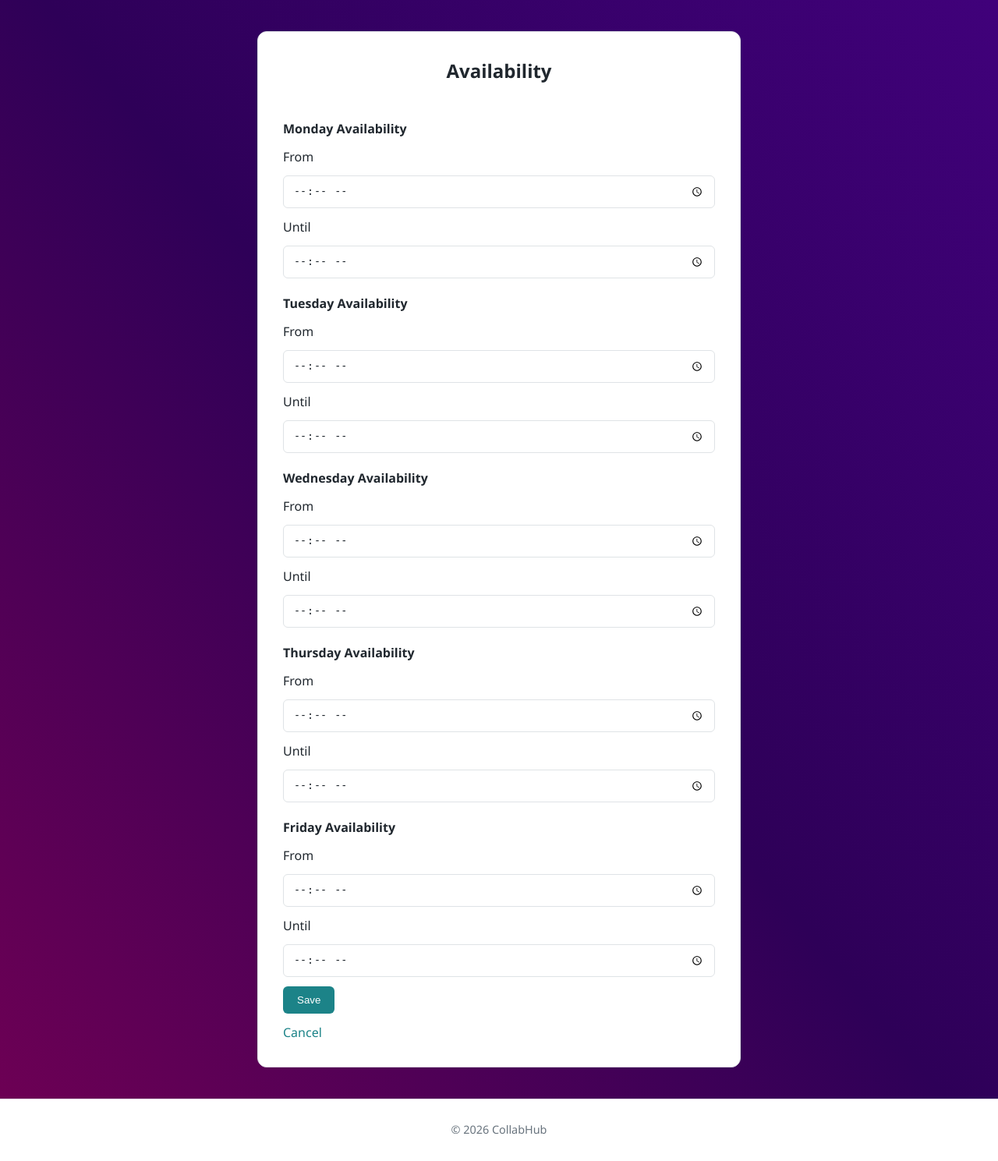
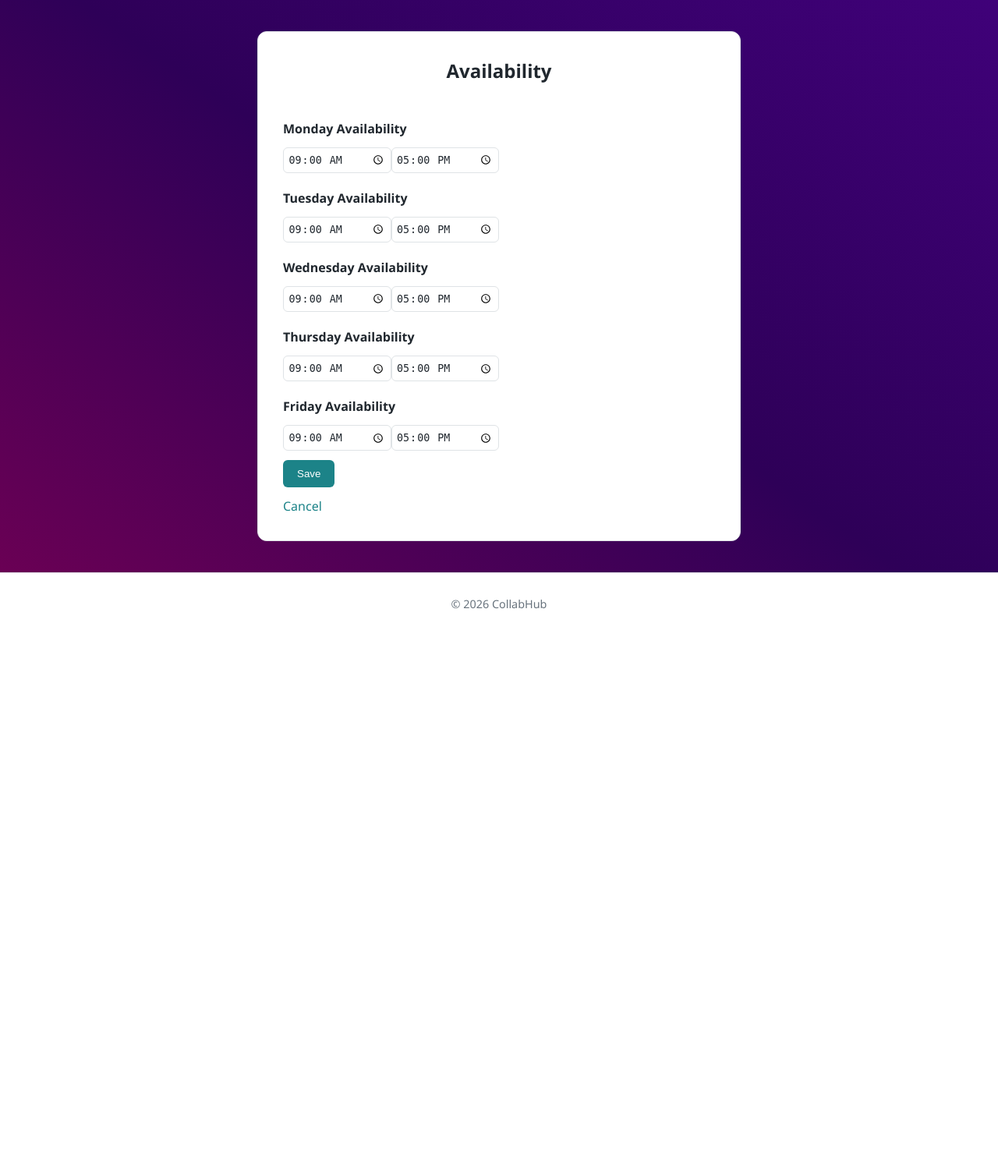
Before and after one commit to bramexe/CollabHub, a PHP site: page /forms/availibility.php in a window 1280 px wide. Shown: the part 69-1558 px from the top of the page at 78% size. After the commit the page ends 850 px from the top, so only its background shows below. Run offline with PHP 8.4, Linux system fonts and the light colour scheme; a user stored in the database is signed in; data comes from the database, SQL or seed files in the repository.

Commit message:
finished availability form

```diff
--- a/css/style.css
+++ b/css/style.css
@@ -60,6 +60,16 @@ body {
 a {
     color: var(--accent);
     text-decoration: none;
+}
+
+.availability-items {
+    align-items: center;
+}
+
+.availability-input {
+    max-width: 25%;
+    padding: 1%;
+    margin-right: auto;
 }
 
 .site-nav .nav-link {
--- a/forms/availibility.php
+++ b/forms/availibility.php
@@ -9,19 +9,22 @@
 <body>
     <?php include_once '../elements/header.php'; ?>
     <div class="page-frame">
-        <form action="../includes/action.inc.php" class="form" method="post">
+        <form action="../includes/action.inc.php?id=<?= $id ?>" class="form" method="post">
         <h2 class="page-title">Availability</h2>
         <?php
         $days = ['Monday', 'Tuesday', 'Wednesday', 'Thursday', 'Friday'];
         foreach($days as $day) {
             echo '<h3 class="form-label">' . $day .' Availability</h3>';
-            echo "<label for=start_time" . $day . ">From</label>";
-            echo '<input type="time" name="start_time"' . $day . '>';
-            echo"<label for=start_time" . $day . ">Until</label>";
-            echo '<input type="time" name="end_time"' . $day . '>';
+            echo '<div class=availability-items>';
+            echo '<input class=availability-input type=time name=start_time_' . strtolower($day) . ' value=09:00 >';
+            echo '<input class=availability-input type=time name=end_time_' . strtolower($day) . ' value=17:00>';
+            echo '</div>';
         }
         ?>
-        <button type="submit" name="update_availibility">Save</button>
+
+
+
+        <button type="submit" name="update_availability">Save</button>
         <a href="../pages/profile.php">Cancel</a>
     </form>
     </div>
```
Also changed, not shown: classes/availability.class.php (added, +32 -0 lines), includes/action.inc.php (+11 -0 lines).
